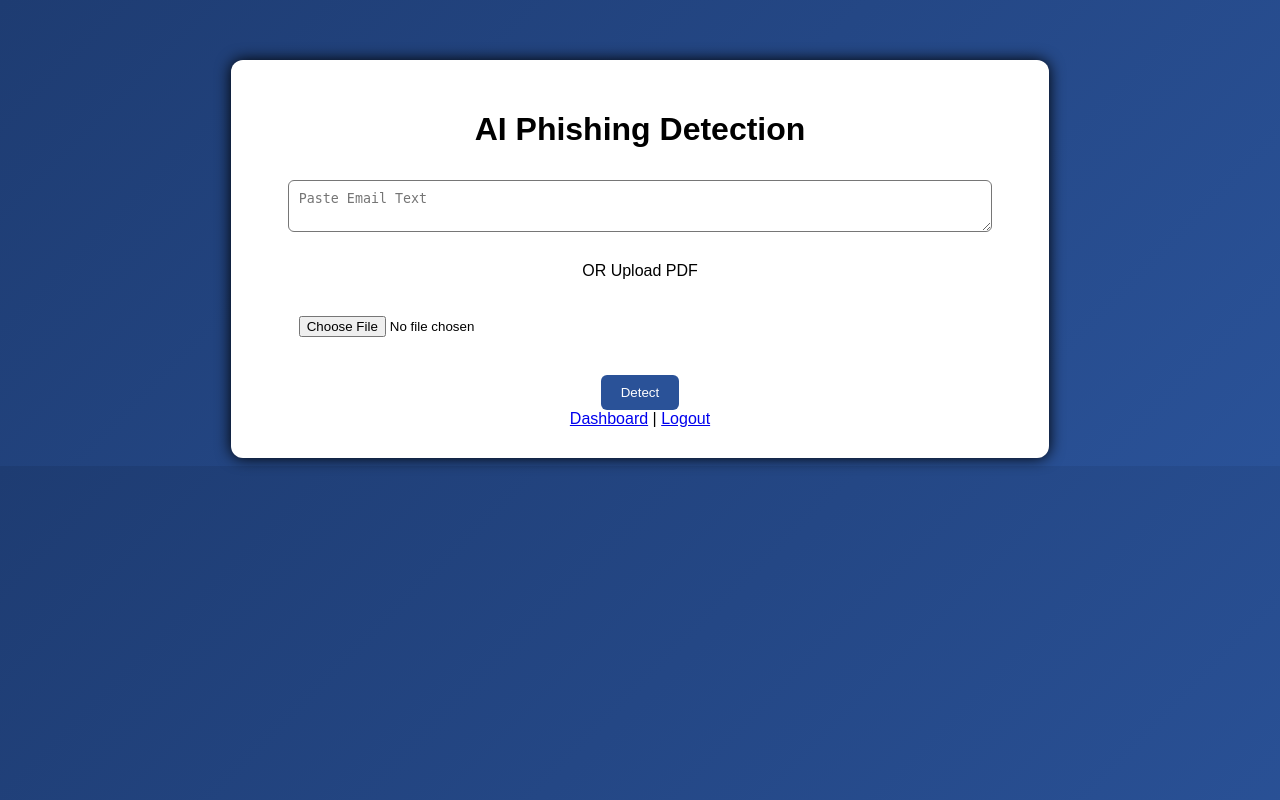
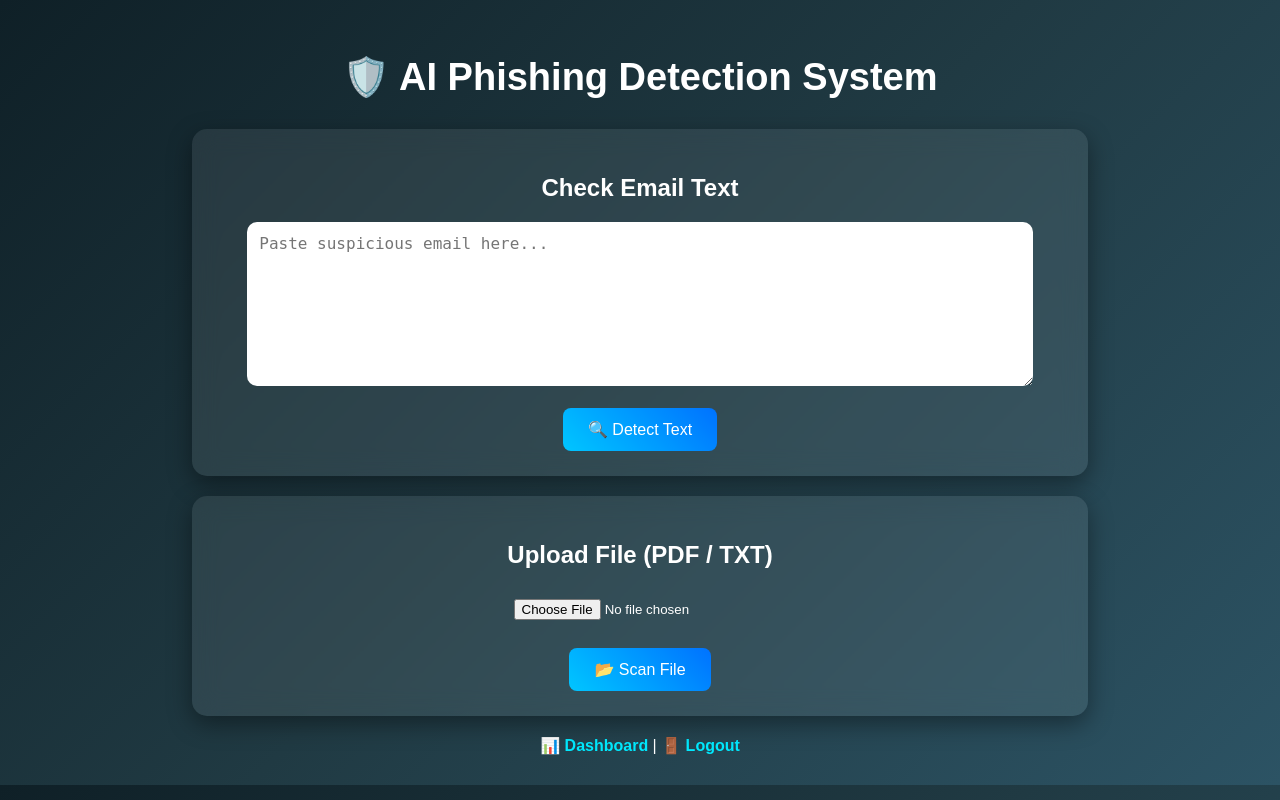
Before and after one commit to Geetha2207/mini-project, a Flask app: page /home in a window 1280 px wide. Run offline with Flask 3, Linux system fonts and the light colour scheme; the visitor is signed in with stand-in values (Sample User, id 1); parts of the project's set-up code (start-up, migrations or seed data) failed here and were passed over.

Commit message:
Updated project files

```diff
--- a/app.py
+++ b/app.py
@@ -1,6 +1,5 @@
 from flask import Flask, render_template, request, redirect, url_for, session
 import pickle
-import os
 from datetime import datetime
 from PyPDF2 import PdfReader
 
@@ -11,29 +10,30 @@ app = Flask(__name__)
 app.secret_key = "supersecretkey"
 
 # --------------------------------
-# LOAD AI MODEL
+# LOAD MODEL
 # --------------------------------
 model = pickle.load(open("model.pkl", "rb"))
 vectorizer = pickle.load(open("vectorizer.pkl", "rb"))
 
-# store history temporarily
+# store session history
 history = []
 
 # --------------------------------
-# LOGIN PAGE
+# LOGIN
 # --------------------------------
 @app.route("/", methods=["GET", "POST"])
 def login():
 
     if request.method == "POST":
-        username = request.form["username"]
-        password = request.form["password"]
+        username = request.form.get("username")
+        password = request.form.get("password")
 
         if username == "admin" and password == "1234":
             session["user"] = username
             return redirect(url_for("home"))
         else:
-            return render_template("login.html", error="Invalid Login")
+            return render_template("login.html",
+                                   error="Invalid Username or Password")
 
     return render_template("login.html")
 
@@ -50,70 +50,61 @@ def home():
 
 
 # --------------------------------
-# EMAIL TEXT PREDICTION
+# AI PREDICTION FUNCTION
 # --------------------------------
-@app.route("/analyze", methods=["POST"])
-def analyze():
+def detect_phishing(text):
+
+    if not text or text.strip() == "":
+        return "⚠️ No Content Found", 0, 0
+
+    vector = vectorizer.transform([text])
+    prediction = model.predict(vector)[0]
+    probability = model.predict_proba(vector)[0]
+
+    safe_prob = probability[0] * 100
+    phishing_prob = probability[1] * 100
+
+    # smarter decision logic
+    if phishing_prob > 70:
+        result = "🚨 Phishing Email"
+    elif phishing_prob < 40:
+        result = "✅ Safe Email"
+    else:
+        result = "⚠️ Suspicious Email"
+
+    return result, round(phishing_prob, 2), round(safe_prob, 2)
+
+
+# --------------------------------
+# TEXT CHECK
+# --------------------------------
+@app.route("/predict", methods=["POST"])
+def predict():
 
     if "user" not in session:
         return redirect(url_for("login"))
 
-    text = ""
+    email_text = request.form.get("email", "")
 
-    # ---- TEXT INPUT ----
-    email_text = request.form.get("email")
-
-    if email_text:
-        text += email_text + " "
-
-    # ---- FILE INPUT ----
-    file = request.files.get("file")
-
-    if file and file.filename != "":
-
-        if file.filename.endswith(".txt"):
-            text += file.read().decode("utf-8")
-
-        elif file.filename.endswith(".pdf"):
-            reader = PdfReader(file)
-            for page in reader.pages:
-                extracted = page.extract_text()
-                if extracted:
-                    text += extracted
-
-    # ---- EMPTY CHECK ----
-    if text.strip() == "":
-        return render_template(
-            "index.html",
-            prediction="⚠️ Please enter text or upload file"
-        )
-
-    # ---- AI PREDICTION ----
-    vector = vectorizer.transform([text])
-    prediction = model.predict(vector)[0]
-    probability = model.predict_proba(vector)[0]
-
-    phishing_prob = probability[1] * 100
-    safe_prob = probability[0] * 100
-
-    result = "🚨 Phishing Email" if prediction == 1 else "✅ Safe Email"
+    result, phishing, safe = detect_phishing(email_text)
 
     history.append({
-        "text": text[:50],
+        "text": email_text[:60],
         "result": result,
-        "risk": round(phishing_prob, 2),
+        "risk": phishing,
         "time": datetime.now().strftime("%H:%M:%S")
     })
 
     return render_template(
         "index.html",
         prediction=result,
-        risk=round(phishing_prob, 2),
-        safe=round(safe_prob, 2)
+        risk=phishing,
+        safe=safe
     )
 
+
 # --------------------------------
-# FILE UPLOAD (PDF / TXT)
+# FILE UPLOAD CHECK
 # --------------------------------
 @app.route("/upload", methods=["POST"])
 def upload():
@@ -121,61 +112,44 @@ def upload():
     if "user" not in session:
         return redirect(url_for("login"))
 
-    if "file" not in request.files:
+    file = request.files.get("file")
+
+    if not file or file.filename == "":
         return render_template("index.html",
-                               prediction="No file selected")
-
-    file = request.files["file"]
-
-    if file.filename == "":
-        return render_template("index.html",
-                               prediction="No file selected")
+                               prediction="⚠️ No file selected")
 
     text = ""
 
     # TXT FILE
-    if file.filename.lower().endswith(".txt"):
+    if file.filename.endswith(".txt"):
         text = file.read().decode("utf-8", errors="ignore")
 
     # PDF FILE
-    elif file.filename.lower().endswith(".pdf"):
+    elif file.filename.endswith(".pdf"):
         reader = PdfReader(file)
         for page in reader.pages:
-            page_text = page.extract_text()
-            if page_text:
-                text += page_text
+            extracted = page.extract_text()
+            if extracted:
+                text += extracted + " "
 
     else:
         return render_template("index.html",
-                               prediction="Unsupported file")
+                               prediction="❌ Unsupported File")
 
-    # ✅ CHECK EMPTY TEXT
-    if text.strip() == "":
-        return render_template("index.html",
-                               prediction="File has no readable text")
-
-    # MODEL PREDICTION
-    vector = vectorizer.transform([text])
-    prediction = model.predict(vector)[0]
-    probability = model.predict_proba(vector)[0]
-
-    phishing_prob = probability[1] * 100
-    safe_prob = probability[0] * 100
-
-    result = "🚨 Phishing Email" if prediction == 1 else "✅ Safe Email"
+    result, phishing, safe = detect_phishing(text)
 
     history.append({
         "text": "Uploaded File",
         "result": result,
-        "risk": round(phishing_prob, 2),
+        "risk": phishing,
         "time": datetime.now().strftime("%H:%M:%S")
     })
 
     return render_template(
         "index.html",
         prediction=result,
-        risk=round(phishing_prob, 2),
-        safe=round(safe_prob, 2)
+        risk=phishing,
+        safe=safe
     )
 
 
@@ -201,7 +175,7 @@ def logout():
 
 
 # --------------------------------
-# RUN APP
+# RUN SERVER
 # --------------------------------
 if __name__ == "__main__":
     app.run(debug=True)
--- a/static/style.css
+++ b/static/style.css
@@ -1,46 +1,129 @@
+/* ===== BACKGROUND ===== */
+
 body {
-    background: linear-gradient(135deg, #1e3c72, #2a5298);
-    font-family: Arial;
+    margin: 0;
+    font-family: Arial, Helvetica, sans-serif;
+    background: linear-gradient(135deg, #0f2027, #203a43, #2c5364);
     color: white;
-    text-align: center;
 }
 
-.container,
-.box {
-    background: white;
-    color: black;
-    width: 60%;
+
+/* ===== MAIN CONTAINER ===== */
+
+.container {
+    width: 70%;
     margin: auto;
-    margin-top: 60px;
+    text-align: center;
     padding: 30px;
-    border-radius: 12px;
-    box-shadow: 0px 0px 15px black;
 }
 
-input,
+
+/* ===== TITLE ===== */
+
+h1 {
+    font-size: 38px;
+    margin-bottom: 30px;
+}
+
+
+/* ===== GLASS CARD ===== */
+
+.card {
+    background: rgba(255, 255, 255, 0.08);
+    backdrop-filter: blur(12px);
+    border-radius: 15px;
+    padding: 25px;
+    margin: 20px 0;
+    box-shadow: 0px 8px 25px rgba(0, 0, 0, 0.4);
+}
+
+
+/* ===== TEXTAREA ===== */
+
 textarea {
     width: 90%;
-    padding: 10px;
-    margin: 10px;
-    border-radius: 6px;
+    height: 140px;
+    border-radius: 10px;
+    border: none;
+    padding: 12px;
+    font-size: 16px;
+    outline: none;
 }
 
-button {
-    background: #2a5298;
-    color: white;
-    padding: 10px 20px;
-    border: none;
-    border-radius: 6px;
-    cursor: pointer;
+
+/* ===== FILE INPUT ===== */
+
+input[type="file"] {
+    padding: 10px;
 }
 
-table {
-    width: 100%;
-    border-collapse: collapse;
+
+/* ===== BUTTON ===== */
+
+button {
+    background: linear-gradient(45deg, #00c6ff, #0072ff);
+    border: none;
+    padding: 12px 25px;
+    color: white;
+    font-size: 16px;
+    border-radius: 8px;
+    cursor: pointer;
+    transition: 0.3s;
 }
 
-td,
-th {
-    border: 1px solid black;
-    padding: 10px;
+button:hover {
+    transform: scale(1.05);
+    box-shadow: 0px 0px 15px #00c6ff;
 }
+
+
+/* ===== RESULT BOX ===== */
+
+.result {
+    margin-top: 25px;
+    padding: 20px;
+    border-radius: 12px;
+    background: rgba(0, 0, 0, 0.4);
+}
+
+
+/* ===== RISK BAR ===== */
+
+.meter {
+    width: 80%;
+    height: 22px;
+    background: #333;
+    border-radius: 20px;
+    margin: 15px auto;
+    overflow: hidden;
+}
+
+.meter span {
+    display: block;
+    height: 100%;
+    background: linear-gradient(90deg, #ff416c, #ff4b2b);
+    text-align: center;
+    line-height: 22px;
+    color: white;
+    font-size: 14px;
+}
+
+
+/* ===== LINKS ===== */
+
+a {
+    color: #00eaff;
+    text-decoration: none;
+    font-weight: bold;
+}
+
+a:hover {
+    text-decoration: underline;
+}
+
+
+/* ===== NAV ===== */
+
+.nav {
+    margin-top: 20px;
+}
--- a/templates/index.html
+++ b/templates/index.html
@@ -2,7 +2,7 @@
 <html>
 
 <head>
-    <title>AI Detector</title>
+    <title>AI Phishing Detection</title>
     <link rel="stylesheet" href="/static/style.css">
 </head>
 
@@ -10,30 +10,56 @@
 
     <div class="container">
 
-        <h1>AI Phishing Detection</h1>
+        <h1>🛡️ AI Phishing Detection System</h1>
 
-        <form action="/predict" method="post" enctype="multipart/form-data">
+        <!-- TEXT CHECK -->
+        <div class="card">
+            <h2>Check Email Text</h2>
 
-            <textarea name="email" placeholder="Paste Email Text"></textarea>
+            <form action="/predict" method="POST">
+                <textarea name="email" placeholder="Paste suspicious email here..." required></textarea>
+                <br><br>
+                <button type="submit">🔍 Detect Text</button>
+            </form>
+        </div>
 
-            <p>OR Upload PDF</p>
-            <input type="file" name="file">
+        <!-- FILE CHECK -->
+        <div class="card">
+            <h2>Upload File (PDF / TXT)</h2>
 
-            <br><br>
-            <button>Detect</button>
-        </form>
+            <form action="/upload" method="POST" enctype="multipart/form-data">
+                <input type="file" name="file" accept=".pdf,.txt" required>
+                <br><br>
+                <button type="submit">📂 Scan File</button>
+            </form>
+        </div>
 
+        <!-- RESULT -->
         {% if prediction %}
-        <h3>{{prediction}}</h3>
+        <div class="result">
 
-        <p>Phishing Probability: {{risk}}%</p>
-        <p>Safe Probability: {{safe}}%</p>
+            <h2>{{ prediction }}</h2>
+
+            <p>Phishing Probability: {{ risk }}%</p>
+            <p>Safe Probability: {{ safe }}%</p>
+
+            <!-- AI Risk Meter -->
+            <div class="meter">
+                <span class="risk-bar" data-risk="{{ risk }}">
+        {{ risk }}%
+    </span>
+            </div>
+
+        </div>
         {% endif %}
 
-        <a href="/dashboard">Dashboard</a> |
-        <a href="/logout">Logout</a>
+        <div class="nav">
+            <a href="/dashboard">📊 Dashboard</a> |
+            <a href="/logout">🚪 Logout</a>
+        </div>
 
     </div>
+
 </body>
 
 </html>
```
